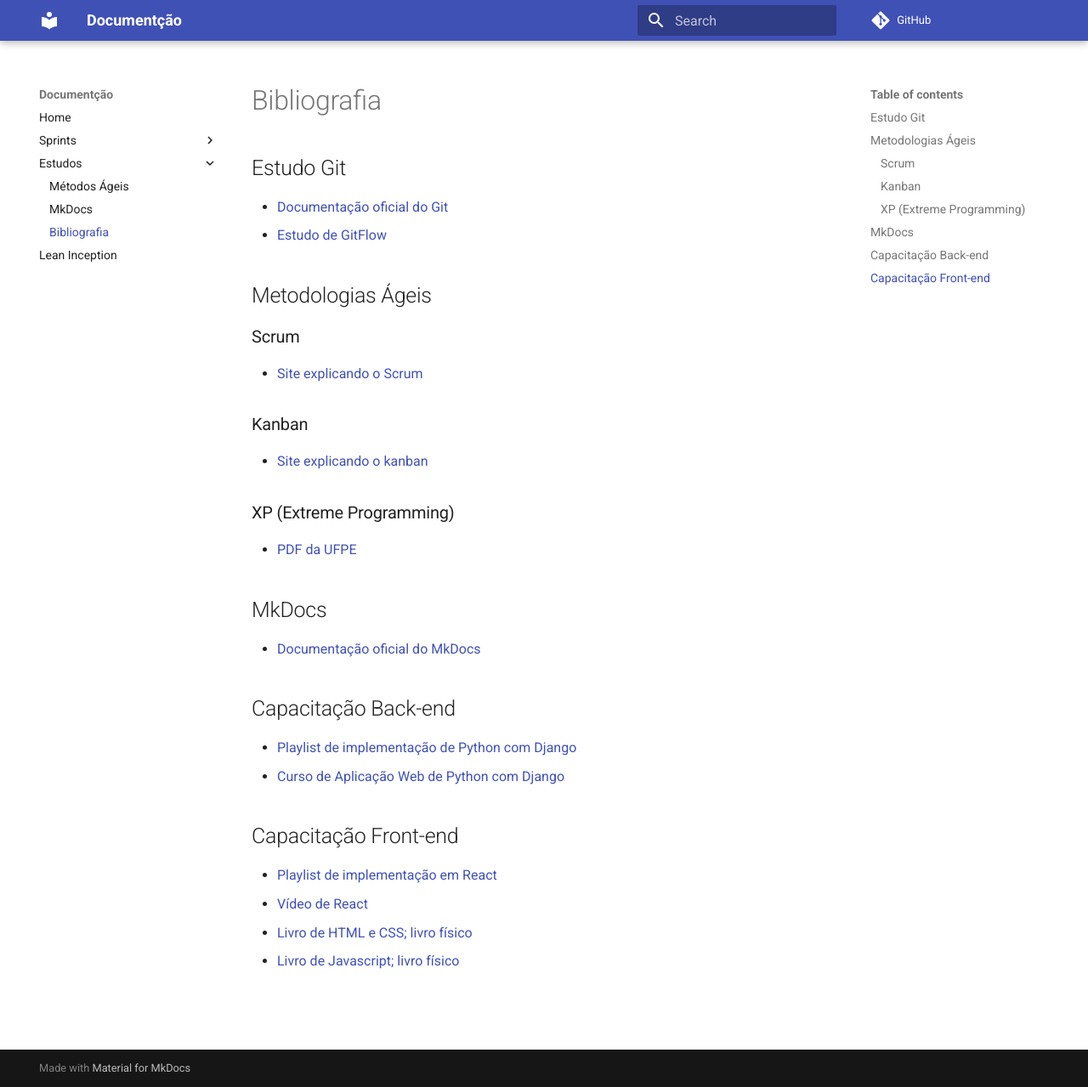
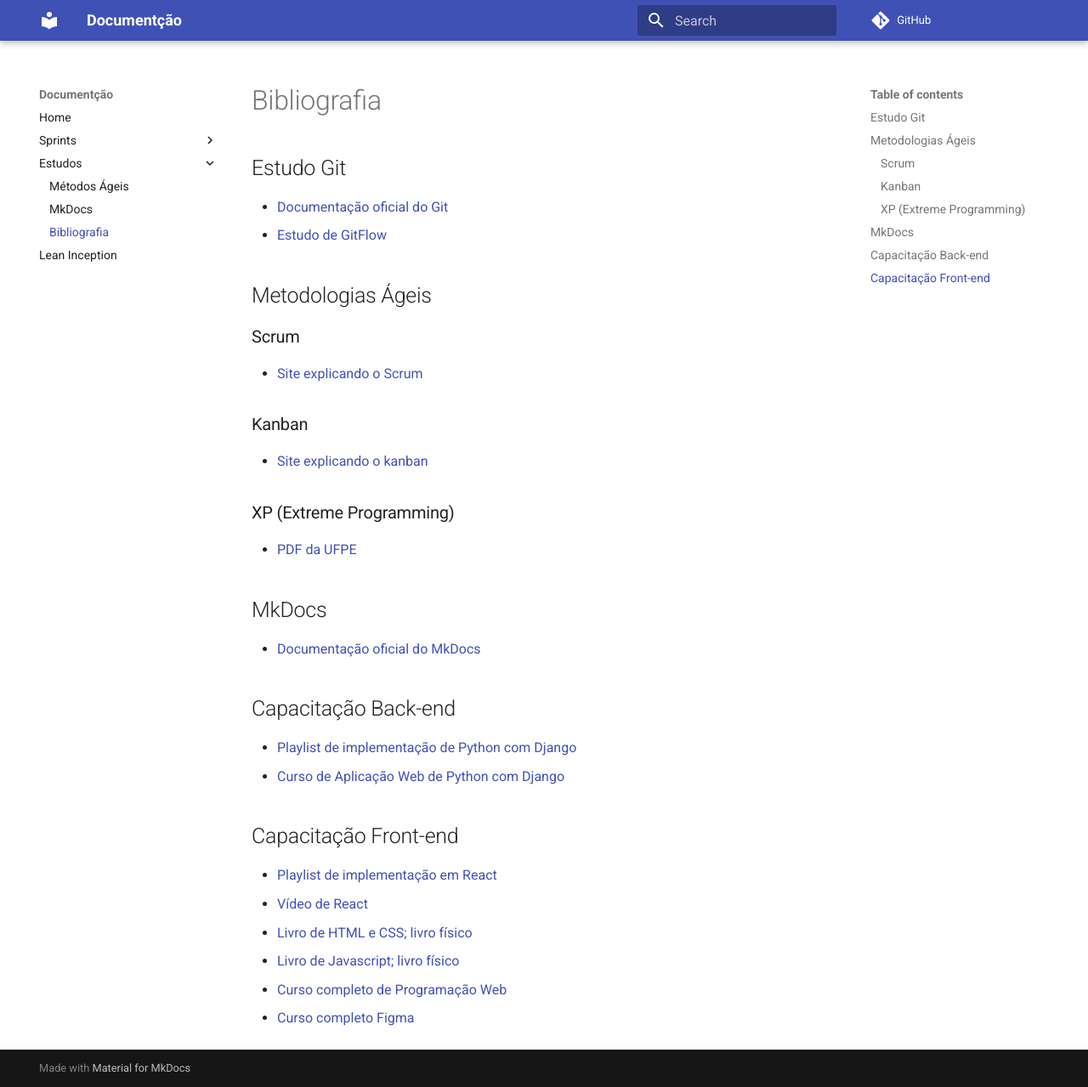
Before and after one commit to unb-mds/2024-1-forUnB, an MkDocs documentation site: the page built from docs/estudos/bibliografia.md, in a window 1280 px wide and 1279 px high. Shown: the whole window at 85% size. Built offline with MkDocs 1.6.1 and Material for MkDocs 9.7.7, drawn with Linux system fonts in a browser that asks for light colours; comment, search, counter and statistics services are not loaded.

Commit message:
Add links about FrontEnd development

```diff
--- a/docs/estudos/bibliografia.md
+++ b/docs/estudos/bibliografia.md
@@ -24,3 +24,5 @@
 - [Vídeo de React](https://www.youtube.com/watch?v=hd2B7XQAFls)
 - [Livro de HTML e CSS; livro físico](https://wtf.tw/ref/duckett.pdf)
 - [Livro de Javascript; livro físico](https://pt.scribd.com/document/494076628/JavaScript-JQuery-Jon-Duckett)
+- [Curso completo de Programação Web](https://www.udemy.com/course/curso-web/?couponCode=ST7MT41824)
+- [Curso completo Figma](https://www.udemy.com/course/curso-do-figma-ao-codigo-o-design-da-interface-web-completo/?couponCode=ST7MT41824)
```
